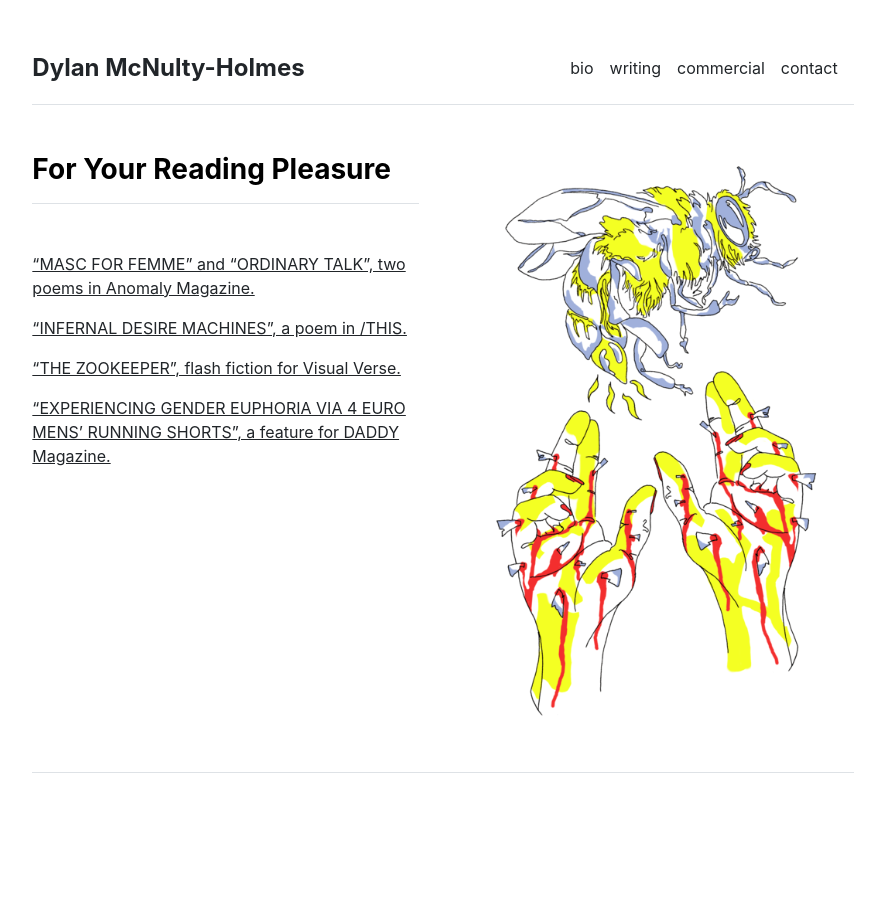
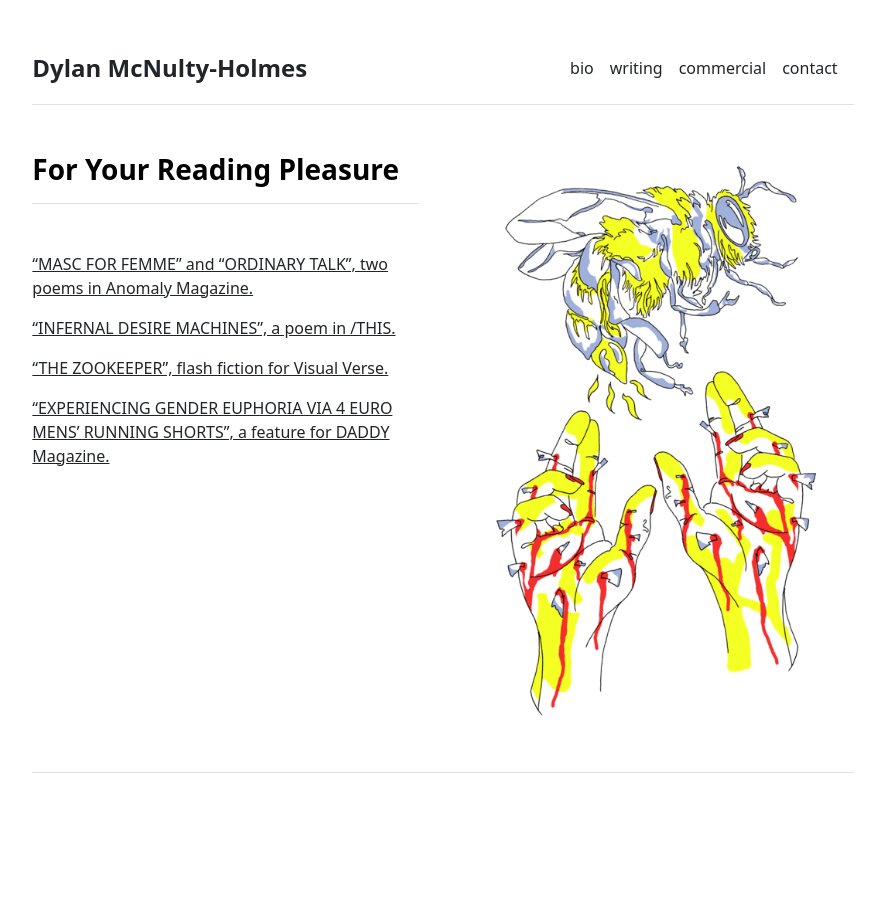
Before and after one commit to dyl-amh/website, a Jekyll site: the page built from index.md, in a window 1280 px wide. Shown: the whole page, without its empty margins (197-1066 px from the left). Built offline with Jekyll 4.4.1, drawn with Linux system fonts in a browser that asks for light colours.

Commit message:
installing new fonts

```diff
--- a/_includes/head.html
+++ b/_includes/head.html
@@ -7,6 +7,7 @@
   <link rel="stylesheet" href="{{ site.github.url }}/assets/css/main.css">
   <link rel="apple-touch-icon" sizes="152x152" href="{{ site.github.url }}/assets/apple-icon-152x152.png">
   <link rel="shortcut icon" href="{{ site.github.url }}/assets/favicon.ico">
-  <link rel="preconnect" href="https://fonts.gstatic.com">
-  <link href="https://fonts.googleapis.com/css2?family=Roboto:ital,wght@0,300;0,400;0,700;1,400&display=swap" rel="stylesheet">
+  <link rel="preconnect" href="https://fonts.googleapis.com">
+  <link rel="preconnect" href="https://fonts.gstatic.com" crossorigin>
+  <link href="https://fonts.googleapis.com/css2?family=Josefin+Sans:wght@700&family=Open+Sans&display=swap" rel="stylesheet">
 </head>
--- a/_sass/main.scss
+++ b/_sass/main.scss
@@ -1,6 +1,7 @@
 $backgroundColor: #ffffff;
 $bodyColor: #000000;
-$bodyFont: -apple-system,BlinkMacSystemFont,"Segoe UI",Helvetica,Arial,sans-serif,"Apple Color Emoji","Segoe UI Emoji","Segoe UI Symbol";
+$bodyFont: 'Josefin Sans', 'Open Sans' "Helvetica Neue", Helvetica, Arial, sans-serif, "Apple Color Emoji","Segoe UI Emoji","Segoe UI Symbol";
+$base-font-family: 'Josefin Sans', 'Open Sans' "Helvetica Neue", Helvetica, Arial, sans-serif, "Apple Color Emoji","Segoe UI Emoji","Segoe UI Symbol";
 $linkColor: #212529 !important;
 
 body {
```
